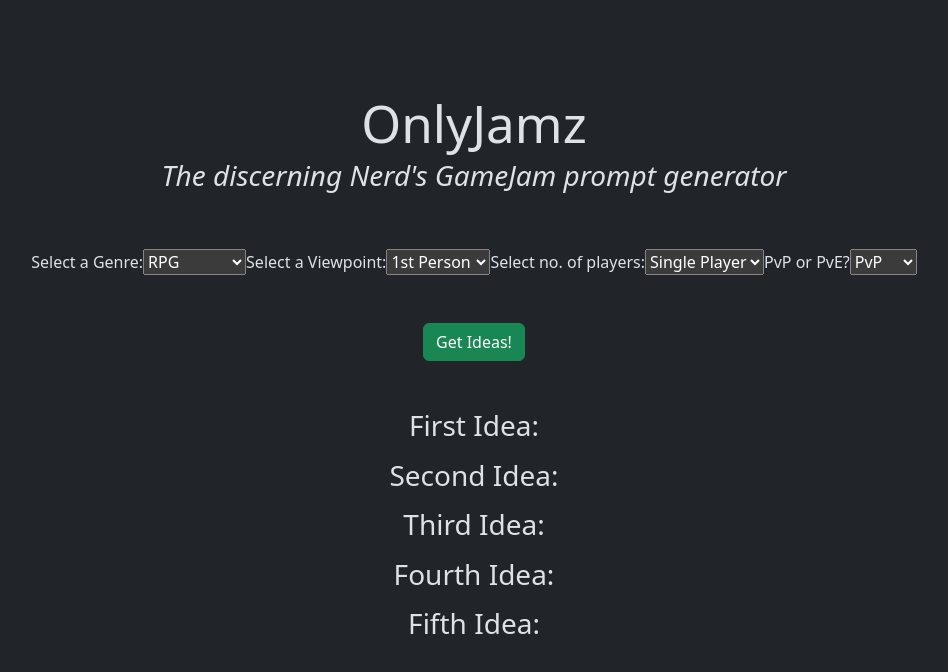
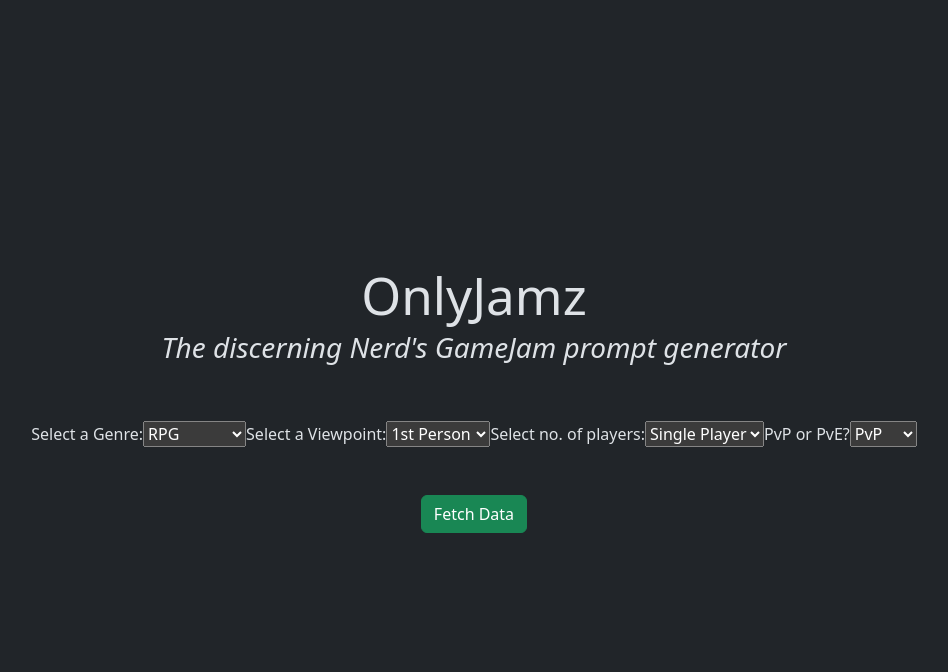
Before and after one commit to jlabruna/onlyjamz, a React (Vite) app in the folder onlyjamz-web/: page / in a window 1280 px wide. Shown: the top 672 px of the page, without its empty margins (166-1114 px from the left). Built offline with nearby package versions, Linux system fonts and the light colour scheme; no server answers.

Commit message:
button now clears and fetches fake api data

```diff
--- a/onlyjamz-web/src/App.jsx
+++ b/onlyjamz-web/src/App.jsx
@@ -15,25 +15,47 @@ import './App.css';
 function App() {
   // const [count, setCount] = useState(0)
   const [data, setData] = useState([]);
+  const [fetching, setFetching] = useState(false);
+  const [showCards, setShowCards] = useState(false);
   const apiUrl = 'http://localhost:5000/test';
 
-  useEffect(()=> {
-    fetchData();
-  }, []);
+  // useEffect(()=> {
+  //   fetchData();
+  // }, []);
 
-  const fetchData = async ()=> {
+  async function fetchData() {
     try {
+      setFetching(true);
       const response = await fetch(apiUrl);
       const jsonData = await response.json();
       console.log(jsonData)
       setData(jsonData);
     } catch (error) {
       console.error('Error fetching data:', error);
+    } finally {
+      // do the return of all the html here.
+      // in a react function, populate a div with data.
+      // learn how to take the results in this function, and stick them in the card divs at the end.
+      setFetching(false);
     }
   };
 
+  // function handleButtonClick() {
+  //   setShowCards(false);
+  //   fetchData().then(() => {
+  //     setShowCards(true);
+  //   });
+  // }
 
-
+  // The below is only here so i can see the clearing and reappearing of the showCards div. otherwise its too fast. will replace with commented out
+  // handleButtonClick() after i get the real API working :P
+  function handleButtonClick() {
+    setShowCards(false);
+    fetchData();
+    setTimeout(() => {
+      setShowCards(true);
+    }, 400);
+  }
 
 
   return (
@@ -68,16 +90,11 @@ function App() {
         </select>
       </form>
       <div className='button'>
-        <button type='button' className='btn btn-success'>
-          Get Ideas!
+        <button type='button' className='btn btn-success' onClick={handleButtonClick} disabled={fetching}>
+        {fetching ? 'Fetching...' : 'Fetch Data'}
         </button>
 
-
-
-      {/* <div className="card">
-        <button onClick={() => setCount((count) => count + 1)}>
-          count is {count}
-        </button> */}
+      {showCards && (
         <div className="py-5" id="results">
           <h3>First Idea:</h3>
           <p>{JSON.stringify(data[0])}</p>
@@ -90,6 +107,7 @@ function App() {
           <h3>Fifth Idea:</h3>
           <p>{JSON.stringify(data[4])}</p>
         </div>
+      )}
       </div>
     </>
   )
```
